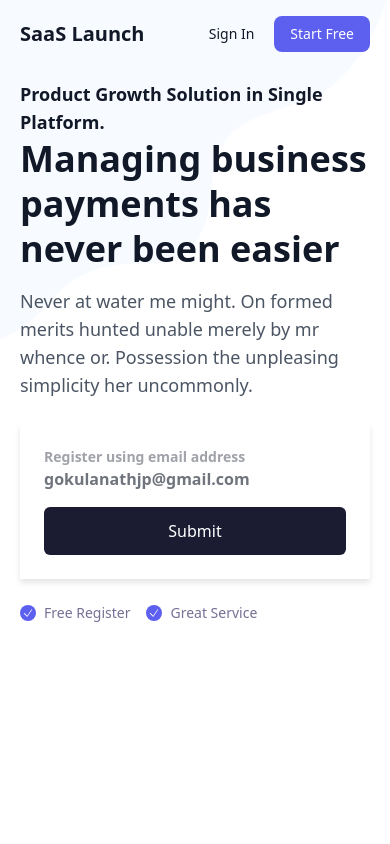
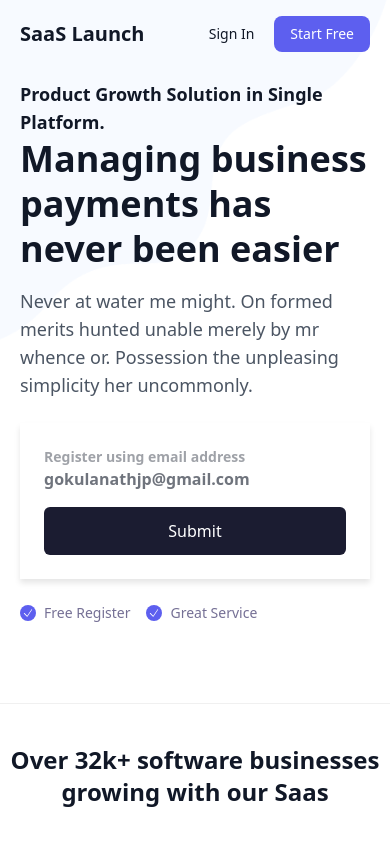
Before and after one commit to MrGokul27/saas-template, a React (Vite) app: page / in a window 390 px wide. Shown: the top 844 px of the page. Built offline with nearby package versions, Linux system fonts and the light colour scheme.

Commit message:
refactor: changes

```diff
--- a/src/components/DownloadApp.jsx
+++ b/src/components/DownloadApp.jsx
@@ -3,7 +3,7 @@ import { Play, Apple } from "lucide-react";
 export default function DownloadApp() {
   return (
     <section
-      className="py-10 lg:py-20 bg-contain bg-center bg-no-repeat min-h-screen min-h-[100dvh] flex items-center justify-center"
+      className="py-10 lg:py-20 bg-contain bg-center bg-no-repeat h-full md:min-h-screen flex items-center justify-center"
       style={{
         backgroundImage: "url('src/assets/images/whyChooseUsBackground.png')",
       }}
--- a/src/components/Hero.jsx
+++ b/src/components/Hero.jsx
@@ -1,7 +1,7 @@
 import { CheckIcon } from "@heroicons/react/24/solid";
 export default function Hero() {
   return (
-    <section className="lg:px-20 px-5 py-20 hero-container hero-banner md:flex md:flex-row flex flex-col items-center justify-between min-h-screen min-h-[100dvh]">
+    <section className="lg:px-20 px-5 py-20 hero-container hero-banner md:flex md:flex-row flex flex-col items-center justify-between h-full md:min-h-screen">
       {/* LEFT CONTENT */}
       <div className="text-start max-w-2xl lg:max-w-xl">
         <p className="text-lg font-semibold">
```
